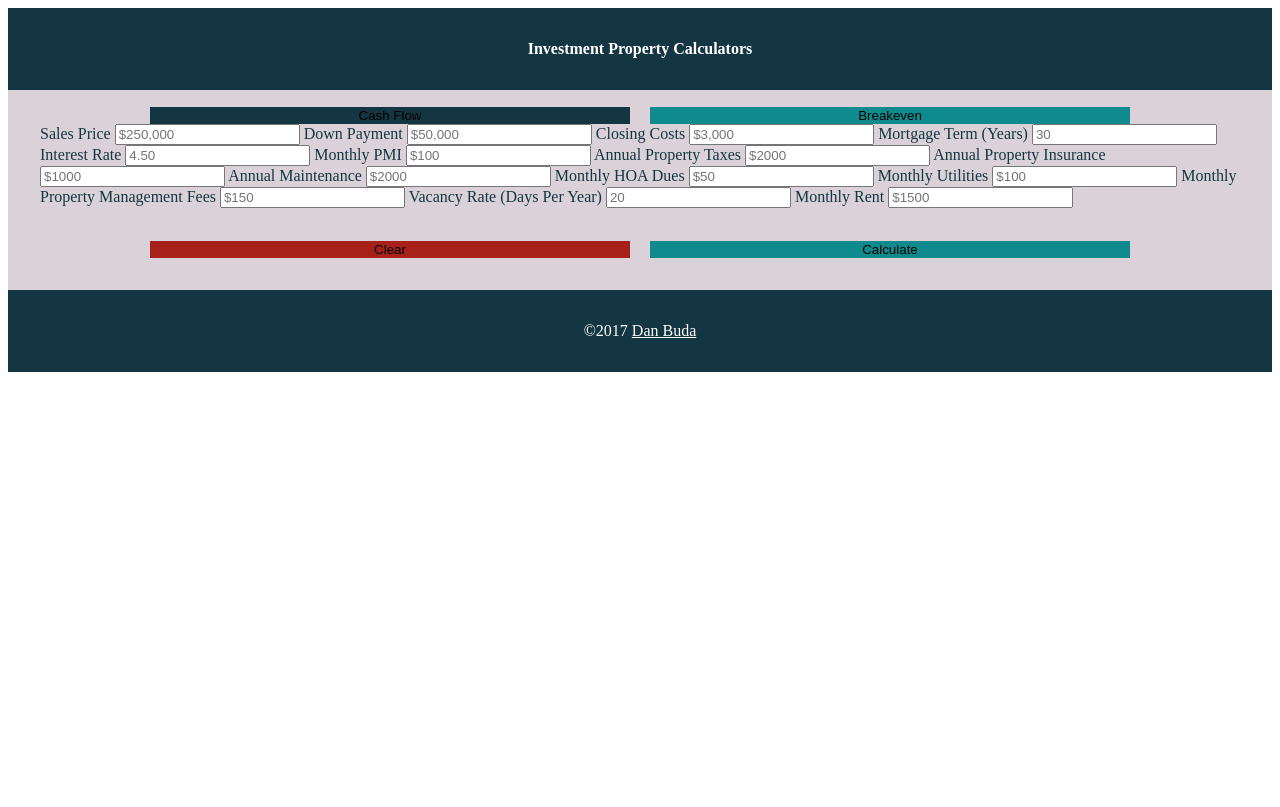
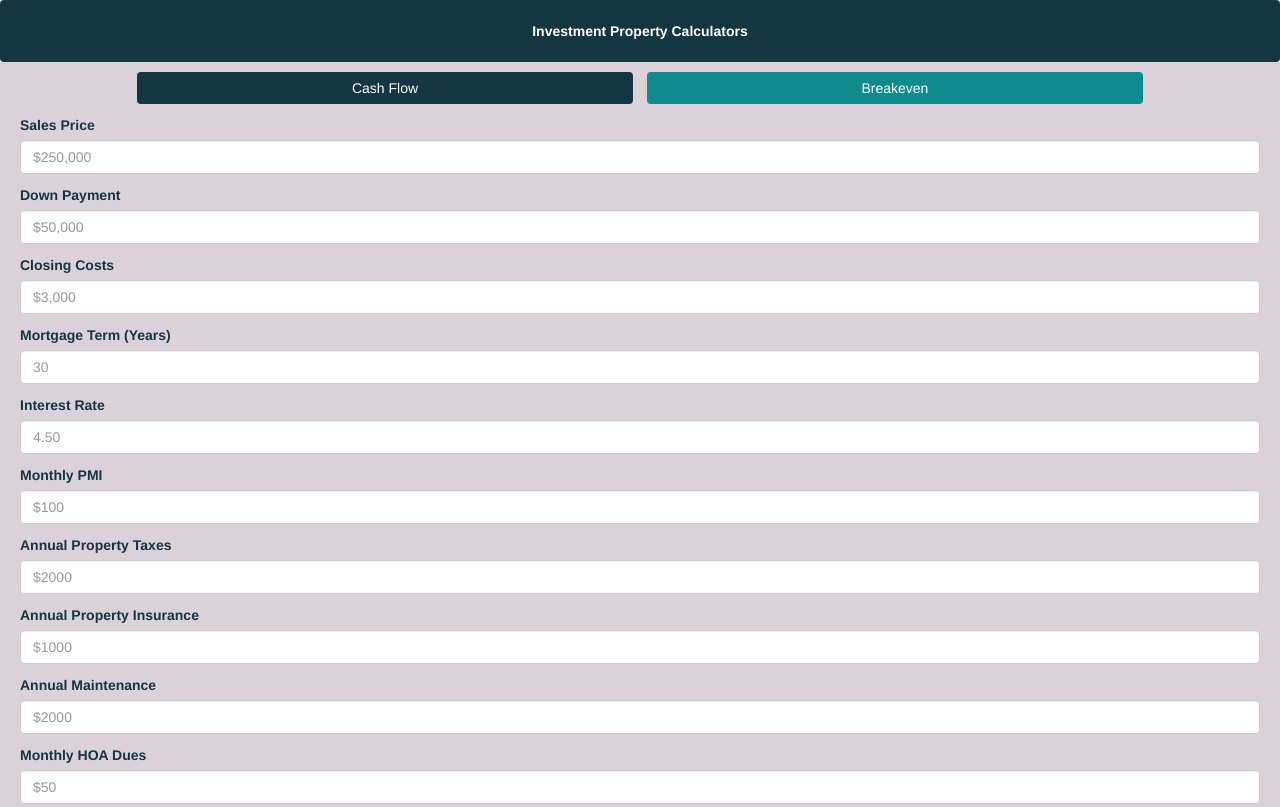
Before and after one commit to DanBuda11/investment-property-calculator, a plain HTML site: page index.html in a window 1280 px wide. Shown: the top 807 px of the page. Drawn offline with nearby package versions, Linux system fonts and the light colour scheme.

Commit message:
un-comment index.html link tags

```diff
--- a/index.html
+++ b/index.html
@@ -4,8 +4,8 @@
 			<title>Investment Property Calculators</title>
 			<meta name="viewport" content="width=device-width, initial-scale=1, user-scalable=0">
 			<link rel="shortcut icon" href="favicon.ico" type="image/x-icon">
-			<!-- <link rel="stylesheet" type="text/css" href="https://cdnjs.cloudflare.com/ajax/libs/normalize/7.0.0/normalize.min.css"> -->
-			<!-- <link rel="stylesheet" type="text/css" href="https://maxcdn.bootstrapcdn.com/bootstrap/3.3.7/css/bootstrap.min.css"> -->
+			<link rel="stylesheet" type="text/css" href="https://cdnjs.cloudflare.com/ajax/libs/normalize/7.0.0/normalize.min.css">
+			<link rel="stylesheet" type="text/css" href="https://maxcdn.bootstrapcdn.com/bootstrap/3.3.7/css/bootstrap.min.css">
 			<link rel="stylesheet" type="text/css" href="main.css">
 		</head>
 		<body>
```
